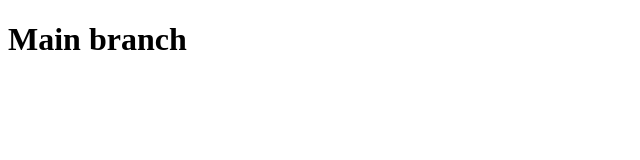
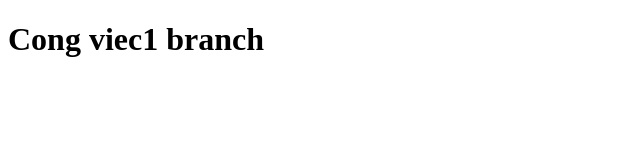
Before and after one commit to bazn2004tryhard/LearnUseBranch, a plain HTML site: page index.html in a window 1280 px wide. Shown: the whole page, without its empty margins (0-640 px from the left). Drawn offline with Linux system fonts and the light colour scheme.

Commit message:
1. Commit 1

```diff
--- a/index.html
+++ b/index.html
@@ -6,6 +6,6 @@
     <title>Quản lý các nhánh</title>
   </head>
   <body>
-    <h1>Main branch</h1>
+    <h1>Cong viec1 branch</h1>
   </body>
 </html>
```
